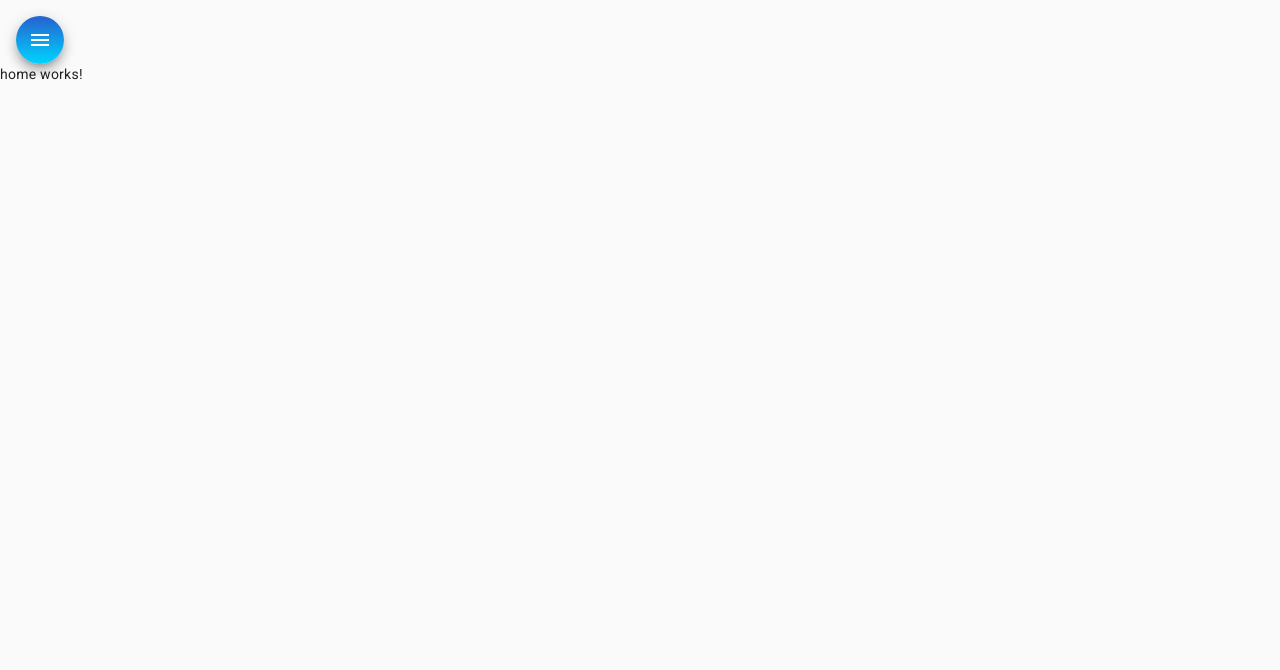
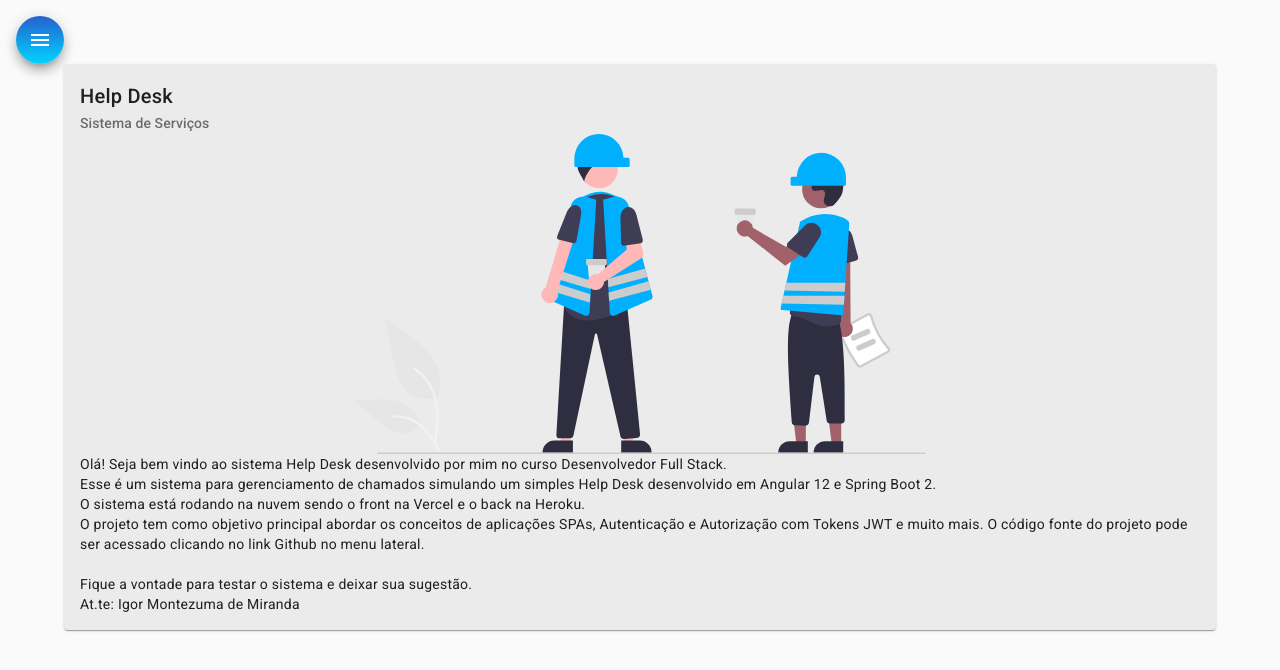
Before and after one commit to IgorMontezuma20/helpdesk-frontend, an Angular app: page /home in a window 1280 px wide. Shown: the top 670 px of the page. Built offline with nearby package versions, Linux system fonts and the light colour scheme.

Commit message:
feat: finalizando a criacao do componente Home

```diff
--- a/src/app/components/home/home.component.css
+++ b/src/app/components/home/home.component.css
@@ -0,0 +1,9 @@
+.card {
+    width: 90%;
+    margin: auto;
+    background-color: rgba(235, 235, 235)
+}
+
+img {
+    height: 20rem;
+}
--- a/src/app/components/home/home.component.html
+++ b/src/app/components/home/home.component.html
@@ -1 +1,27 @@
-<p>home works!</p>
+<mat-card class="card">
+  <mat-card-header>
+    <mat-card-title>Help Desk</mat-card-title>
+    <mat-card-subtitle>Sistema de Serviços</mat-card-subtitle>
+  </mat-card-header>
+  <img
+    mat-card-image
+    src="assets/img/home-image.svg"
+    alt="Image Home Help Desk"
+  />
+  <mat-card-content>
+    <p>
+      Olá! Seja bem vindo ao sistema Help Desk desenvolvido por mim no curso
+      Desenvolvedor Full Stack.<br />
+      Esse é um sistema para gerenciamento de chamados simulando um simples Help
+      Desk desenvolvido em Angular 12 e Spring Boot 2. <br />O sistema está
+      rodando na nuvem sendo o front na Vercel e o back na Heroku.<br />
+      O projeto tem como objetivo principal abordar os conceitos de aplicações
+      SPAs, Autenticação e Autorização com Tokens JWT e muito mais. O código
+      fonte do projeto pode ser acessado clicando no link Github no menu
+      lateral.
+      <br /><br />
+      Fique a vontade para testar o sistema e deixar sua sugestão. <br />
+      At.te: Igor Montezuma de Miranda
+    </p>
+  </mat-card-content>
+</mat-card>
```
Also changed, not shown: src/assets/img/home-image.svg (added).
